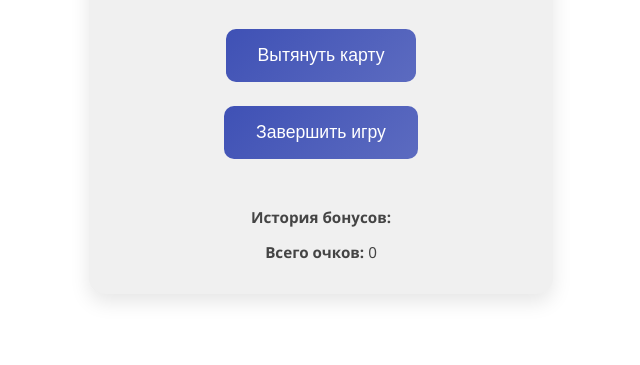
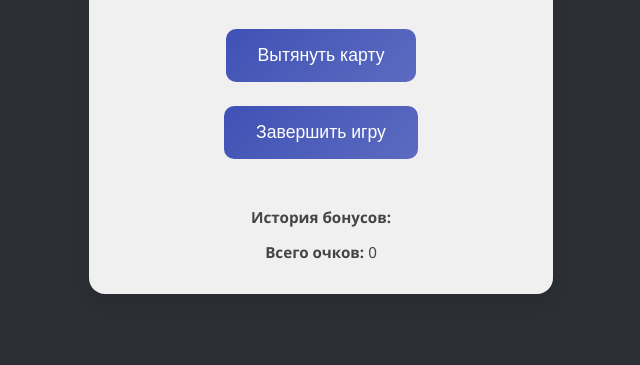
Before and after one commit to Uzaeronavigation/boardgame, a plain HTML site: page index.html in a window 1280 px wide. Shown: the part 435-800 px from the top of the page, without its empty margins (319-959 px from the left). Drawn offline with Linux system fonts and the light colour scheme.

Commit message:
new effects

```diff
--- a/style.css
+++ b/style.css
@@ -1,6 +1,6 @@
 body {
   font-family: 'Segoe UI', Tahoma, Geneva, Verdana, sans-serif;
-  background: #ffffff;
+  background: #2c2f33;
   color: #121212;
   display: flex;
   justify-content: center;
```
